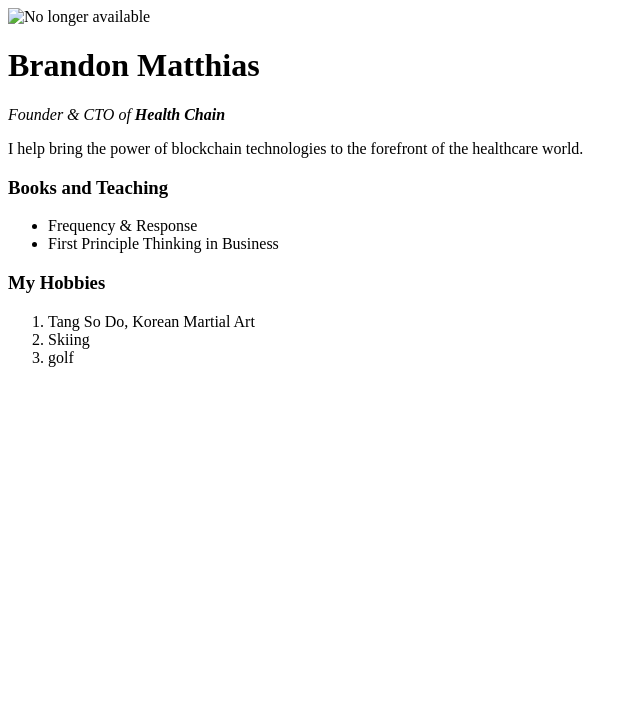
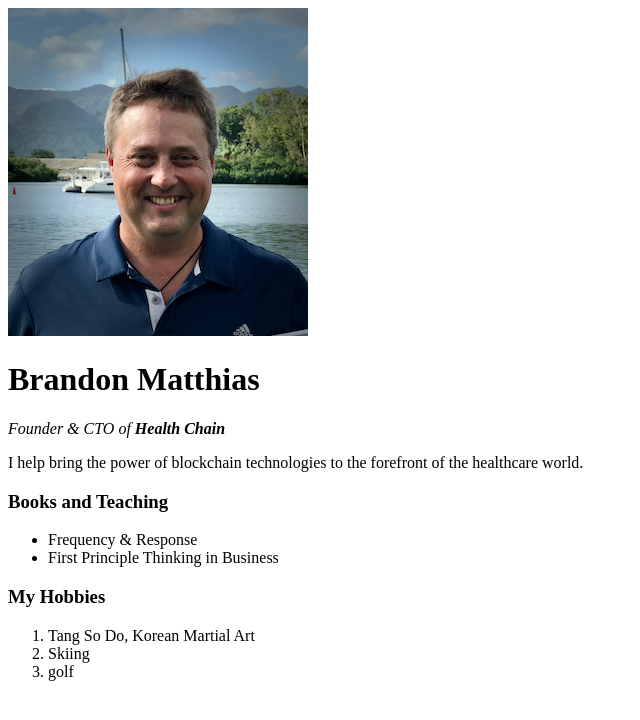
Before and after one commit to BMW4BWM/cv, a plain HTML site: page index.html in a window 1280 px wide. Shown: the whole page, without its empty margins (0-640 px from the left). Drawn offline with Linux system fonts and the light colour scheme.

Commit message:
Add files via upload

```diff
--- a/index.html
+++ b/index.html
@@ -7,7 +7,7 @@
 </head>
 
 <body>
-  <img src="" alt="No longer available">
+  <img src="IMG_5576.png" alt="No longer available">
   <h1>Brandon Matthias</h1>
   <p><em>Founder & CTO of <strong>Health Chain</strong></em></p>
   <p>I help bring the power of blockchain technologies to the forefront of the healthcare world.</p>
```
